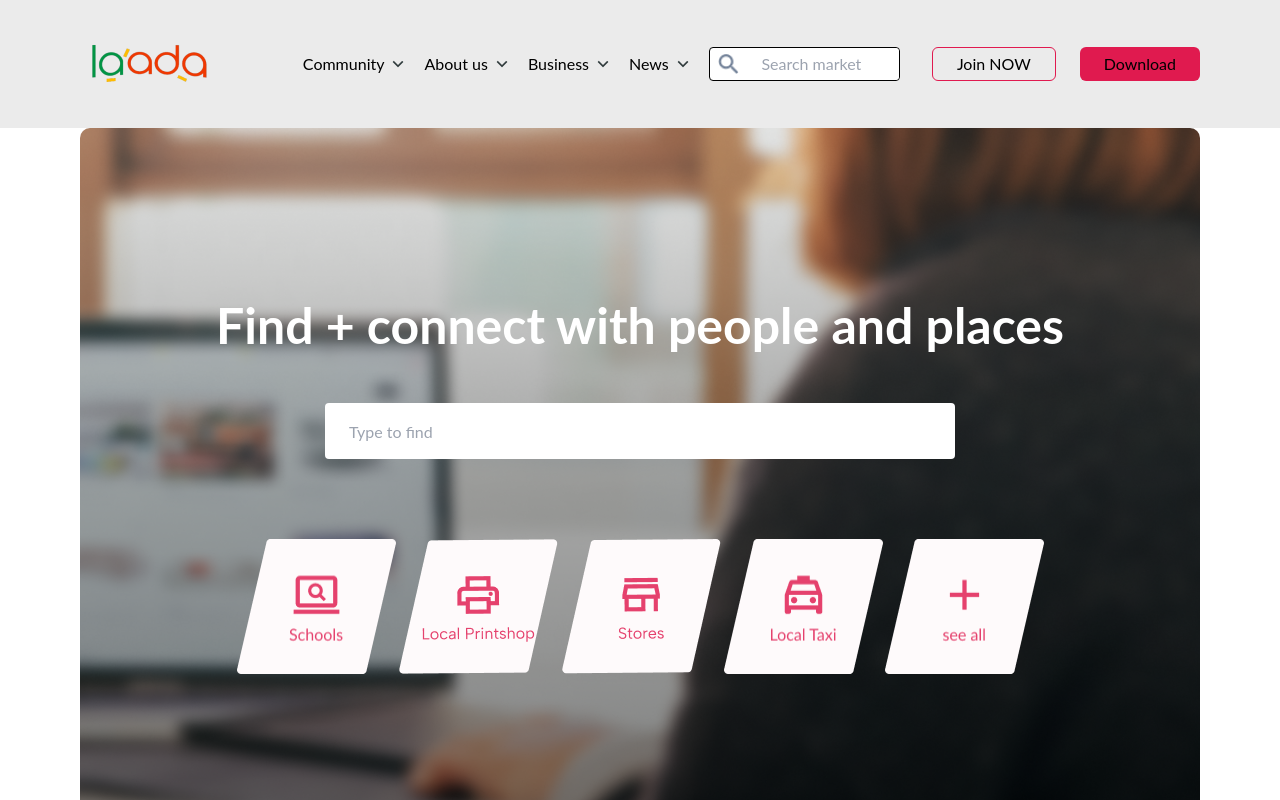
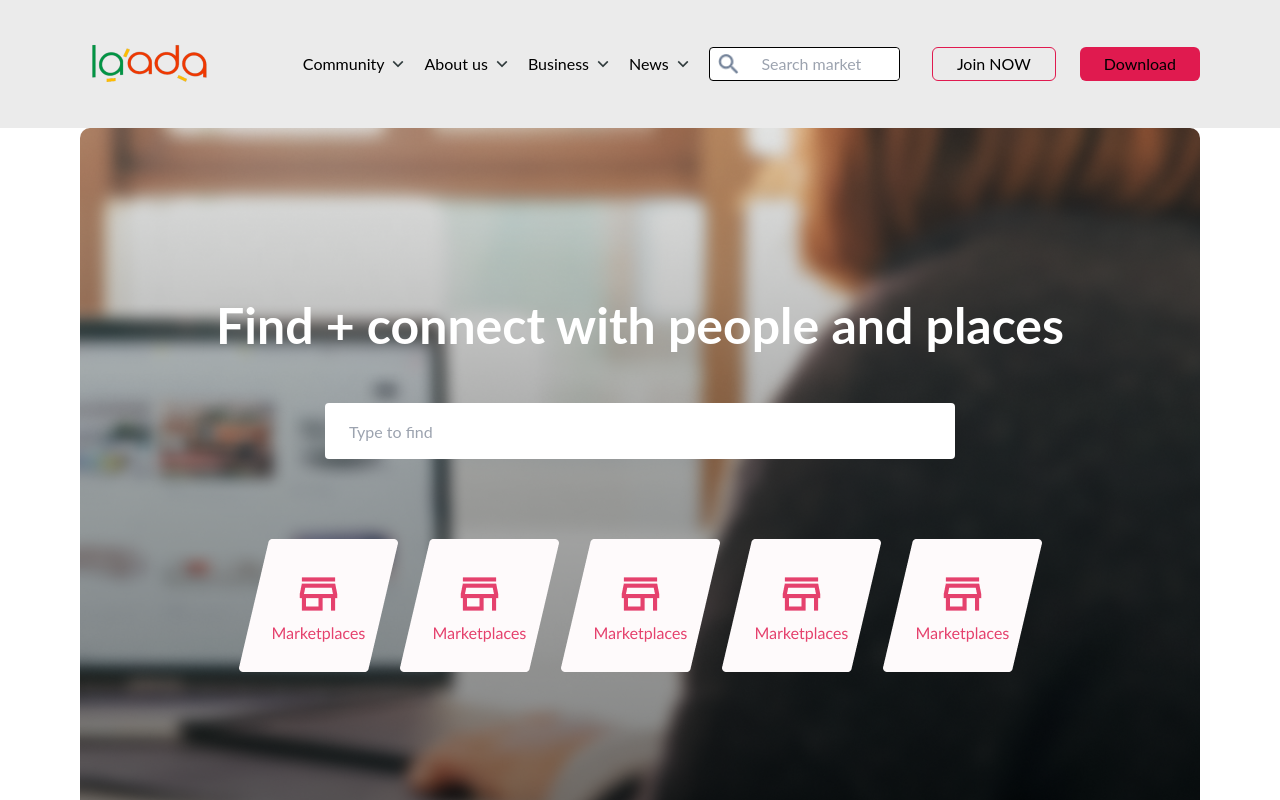
Before and after one commit to dettah/laada, a React (Vite) app: page / in a window 1280 px wide. Shown: the top 800 px of the page. Built offline with nearby package versions, Linux system fonts and the light colour scheme.

Commit message:
adjustment on home

```diff
--- a/src/pages/LandingPage.jsx
+++ b/src/pages/LandingPage.jsx
@@ -1,7 +1,7 @@
 import React, { useEffect } from 'react'
 import { Link } from 'react-router-dom';
 import HeroBg from '../assets/heroBg.png'
-import school from '../assets/HeroRhombus/Schools.png'
+import market from '../assets/HeroRhombus/Marketplaces.png'
 import print from '../assets/HeroRhombus/Printshop.png'
 import store from '../assets/HeroRhombus/Stores.png'
 import taxi from '../assets/HeroRhombus/LocalTaxi.png'
@@ -43,11 +43,11 @@ const LandingPage = () => {
 
 
           <div className=' flex justify-center ' data-aos='fade-up'>
-            <img src={school} alt="school" />
-            <img src={print} alt="print" />
-            <img src={store} alt="stores" />
-            <img src={taxi} alt="Taxi" />
-            <img src={seeAll} alt="see all" />
+            <img src={market} alt="school" />
+            <img src={market} alt="print" />
+            <img src={market} alt="stores" />
+            <img src={market} alt="Taxi" />
+            <img src={market} alt="see all" />
           </div>
         </div>
 
```
